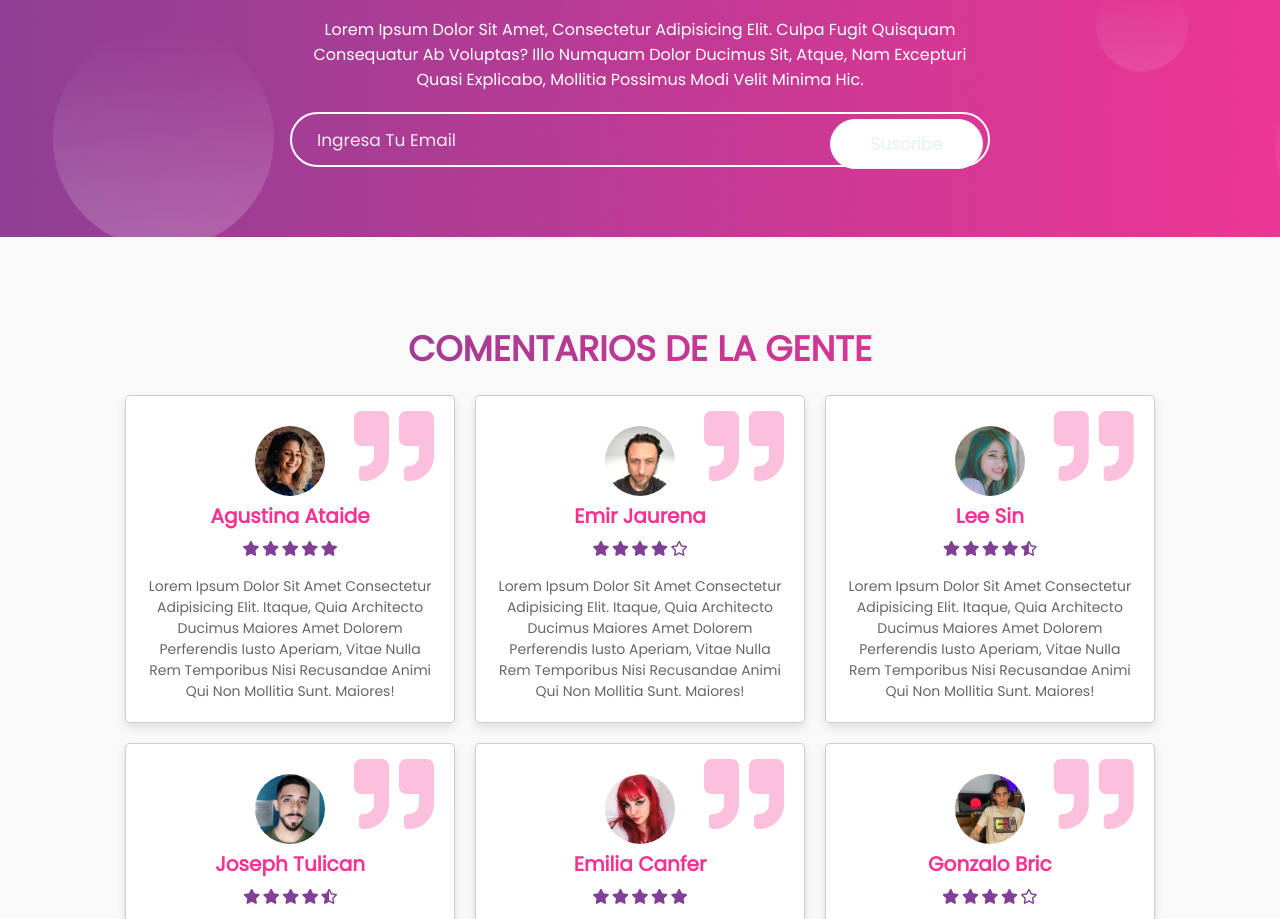
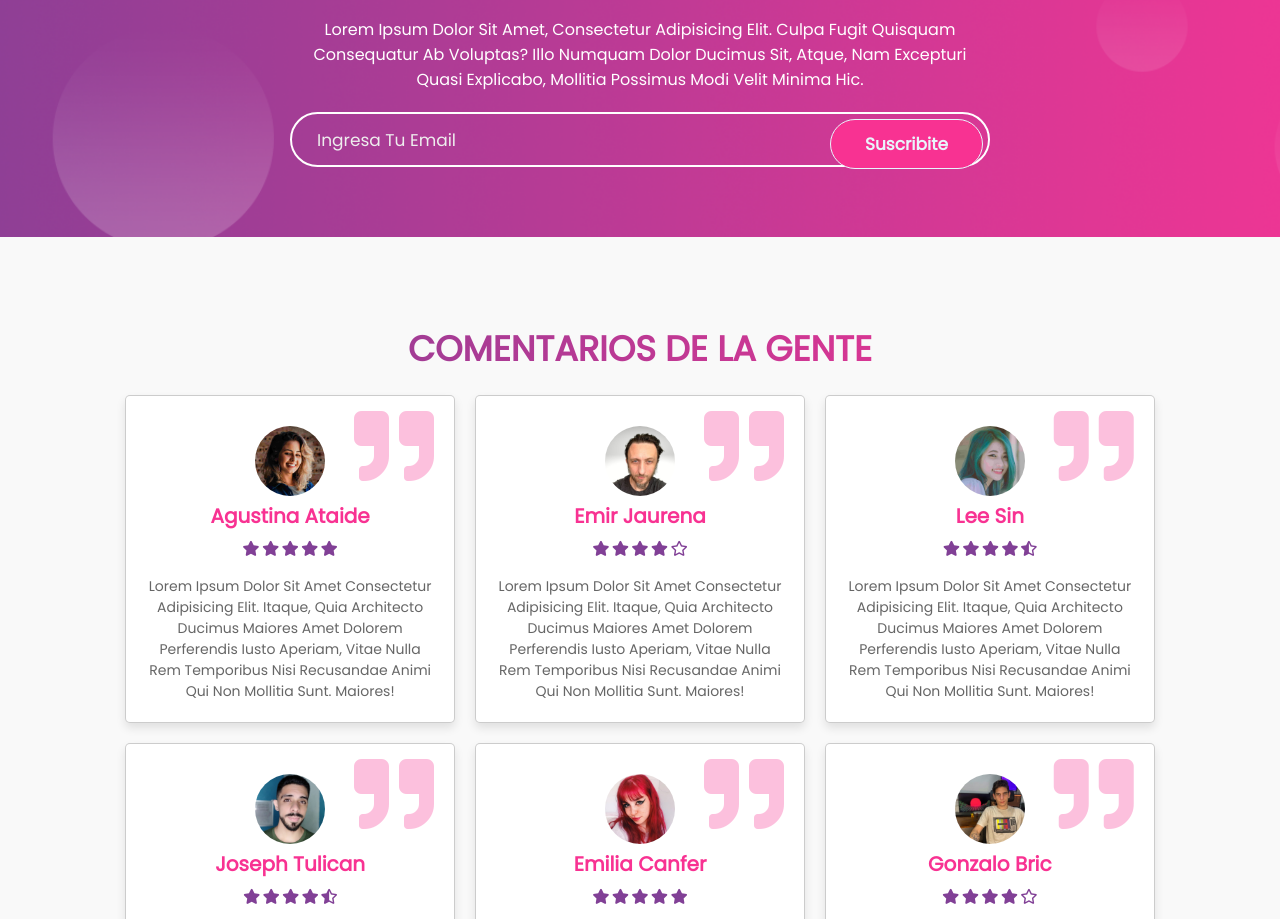
Before and after one commit to stef4no1/proyecto-nucba-html-css, a plain HTML site: page index.html in a window 1280 px wide. Shown: the part 2498-3417 px from the top of the page. Drawn offline with Linux system fonts and the light colour scheme.

Commit message:
cambiando el boton de suscribite

```diff
--- a/index.html
+++ b/index.html
@@ -87,7 +87,7 @@
         <p>Lorem ipsum dolor sit amet, consectetur adipisicing elit. Culpa fugit quisquam consequatur ab voluptas? Illo numquam dolor ducimus sit, atque, nam excepturi quasi explicabo, mollitia possimus modi velit minima hic.</p>
         <form action="#">
             <input type="email" placeholder="Ingresa tu email">
-            <input type="submit" value="Suscribe">
+            <input type="submit" value="Suscribite">
         </form>
     </div>
     <!-- Comentarios -->
--- a/style.css
+++ b/style.css
@@ -247,14 +247,14 @@ section{
     text-transform: capitalize;
 }
 .newsletter form input[type="submit"]{
-    background: #fff;
+    background: var(--pink);
     width: 20rem;
     font-size: 1.7rem;
     border-radius: 5rem;
     cursor: pointer;
 }
 .newsletter form input[type="submit"]:hover{
-    color: var(--pink);
+    color: #fff;
 }
 
 /* Comentarios */
```
